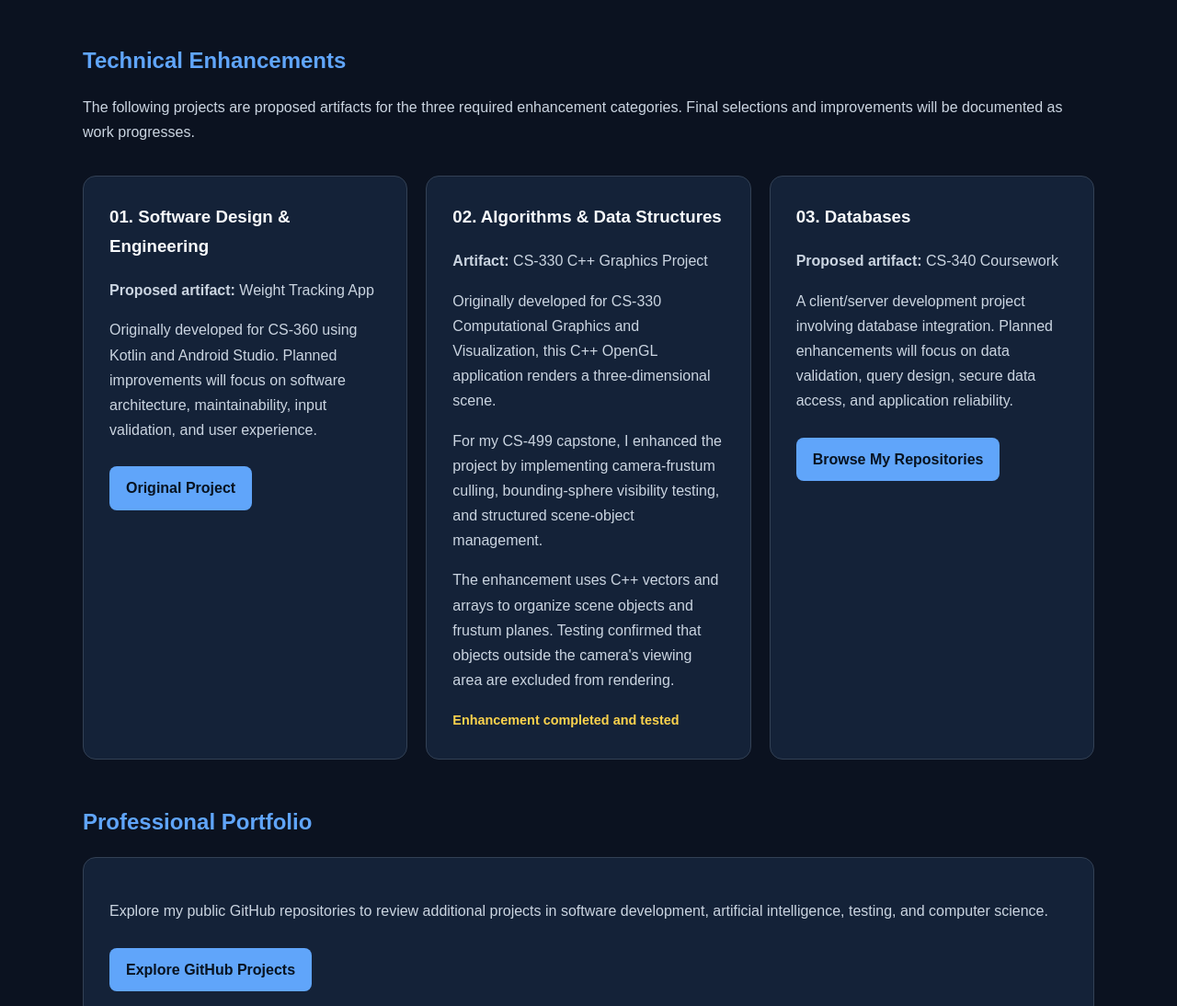
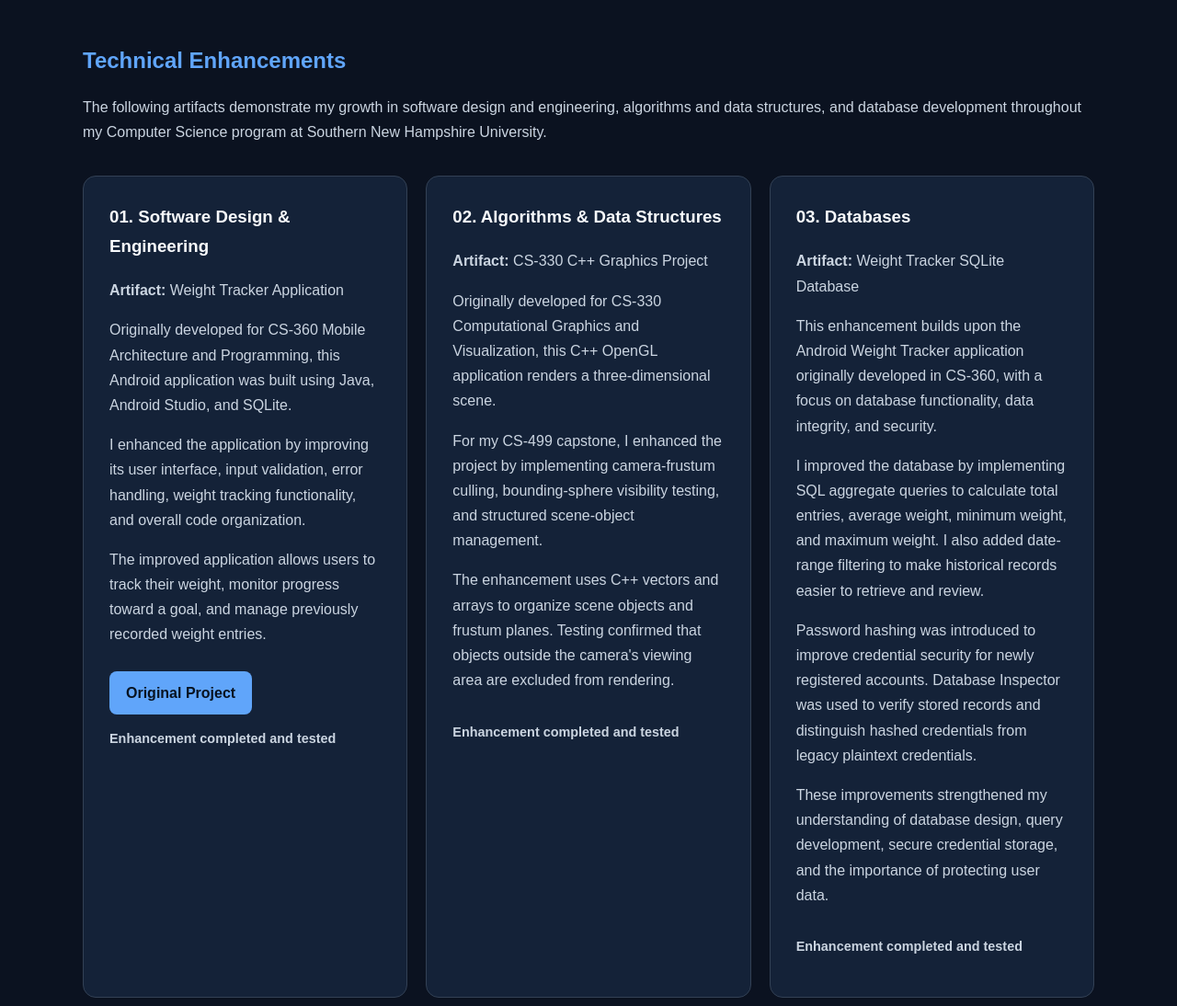
Before and after one commit to keysey20/CS-499-Computer-Science-Capstone, a plain HTML site: page index.html in a window 1280 px wide. Shown: the part 1614-2708 px from the top of the page at 92% size. Drawn offline with Linux system fonts and the light colour scheme.

Commit message:
Update completed software engineering and database enhancements
Added detailed descriptions of technical enhancements, including improvements to the Weight Tracker application and database functionalities.

```diff
--- a/index.html
+++ b/index.html
@@ -248,39 +248,55 @@
     </section>
 
 
+
 <section id="enhancements">
   <h2>Technical Enhancements</h2>
   <p>
-        The following projects are proposed artifacts for the
-        three required enhancement categories. Final selections
-        and improvements will be documented as work progresses.
+    The following artifacts demonstrate my growth in software
+    design and engineering, algorithms and data structures,
+    and database development throughout my Computer Science
+    program at Southern New Hampshire University.
   </p>
 
   <div class="grid">
 
     <article class="card">
       <h3>01. Software Design & Engineering</h3>
-          <p><strong>Proposed artifact:</strong> Weight Tracking App</p>
+
+      <p><strong>Artifact:</strong> Weight Tracker Application</p>
+
       <p>
-            Originally developed for CS-360 using Kotlin and
-            Android Studio. Planned improvements will focus on
-            software architecture, maintainability, input
-            validation, and user experience.
+        Originally developed for CS-360 Mobile Architecture
+        and Programming, this Android application was built
+        using Java, Android Studio, and SQLite.
       </p>
+
+      <p>
+        I enhanced the application by improving its user
+        interface, input validation, error handling, weight
+        tracking functionality, and overall code organization.
+      </p>
+
+      <p>
+        The improved application allows users to track their
+        weight, monitor progress toward a goal, and manage
+        previously recorded weight entries.
+      </p>
+
       <a class="button"
          href="https://github.com/keysey20/CS-360-Weight-Tracking-App">
         Original Project
       </a>
+
+      <p class="status">
+        Enhancement completed and tested
+      </p>
     </article>
-
 
     <article class="card">
       <h3>02. Algorithms & Data Structures</h3>
 
-  <p>
-    <strong>Artifact:</strong>
-    CS-330 C++ Graphics Project
-  </p>
+      <p><strong>Artifact:</strong> CS-330 C++ Graphics Project</p>
 
       <p>
         Originally developed for CS-330 Computational
@@ -302,25 +318,48 @@
         camera's viewing area are excluded from rendering.
       </p>
 
-  <span class="status">
+      <p class="status">
         Enhancement completed and tested
-  </span>
+      </p>
     </article>
-
 
     <article class="card">
       <h3>03. Databases</h3>
-          <p><strong>Proposed artifact:</strong> CS-340 Coursework</p>
+
+      <p><strong>Artifact:</strong> Weight Tracker SQLite Database</p>
+
       <p>
-            A client/server development project involving
-            database integration. Planned enhancements will
-            focus on data validation, query design, secure
-            data access, and application reliability.
+        This enhancement builds upon the Android Weight
+        Tracker application originally developed in CS-360,
+        with a focus on database functionality, data integrity,
+        and security.
       </p>
-          <a class="button"
-             href="https://github.com/keysey20">
-            Browse My Repositories
-          </a>
+
+      <p>
+        I improved the database by implementing SQL aggregate
+        queries to calculate total entries, average weight,
+        minimum weight, and maximum weight. I also added
+        date-range filtering to make historical records
+        easier to retrieve and review.
+      </p>
+
+      <p>
+        Password hashing was introduced to improve credential
+        security for newly registered accounts. Database
+        Inspector was used to verify stored records and
+        distinguish hashed credentials from legacy plaintext
+        credentials.
+      </p>
+
+      <p>
+        These improvements strengthened my understanding of
+        database design, query development, secure credential
+        storage, and the importance of protecting user data.
+      </p>
+
+      <p class="status">
+        Enhancement completed and tested
+      </p>
     </article>
 
   </div>
```
Lines whose indentation alone changed are shown as unchanged.
